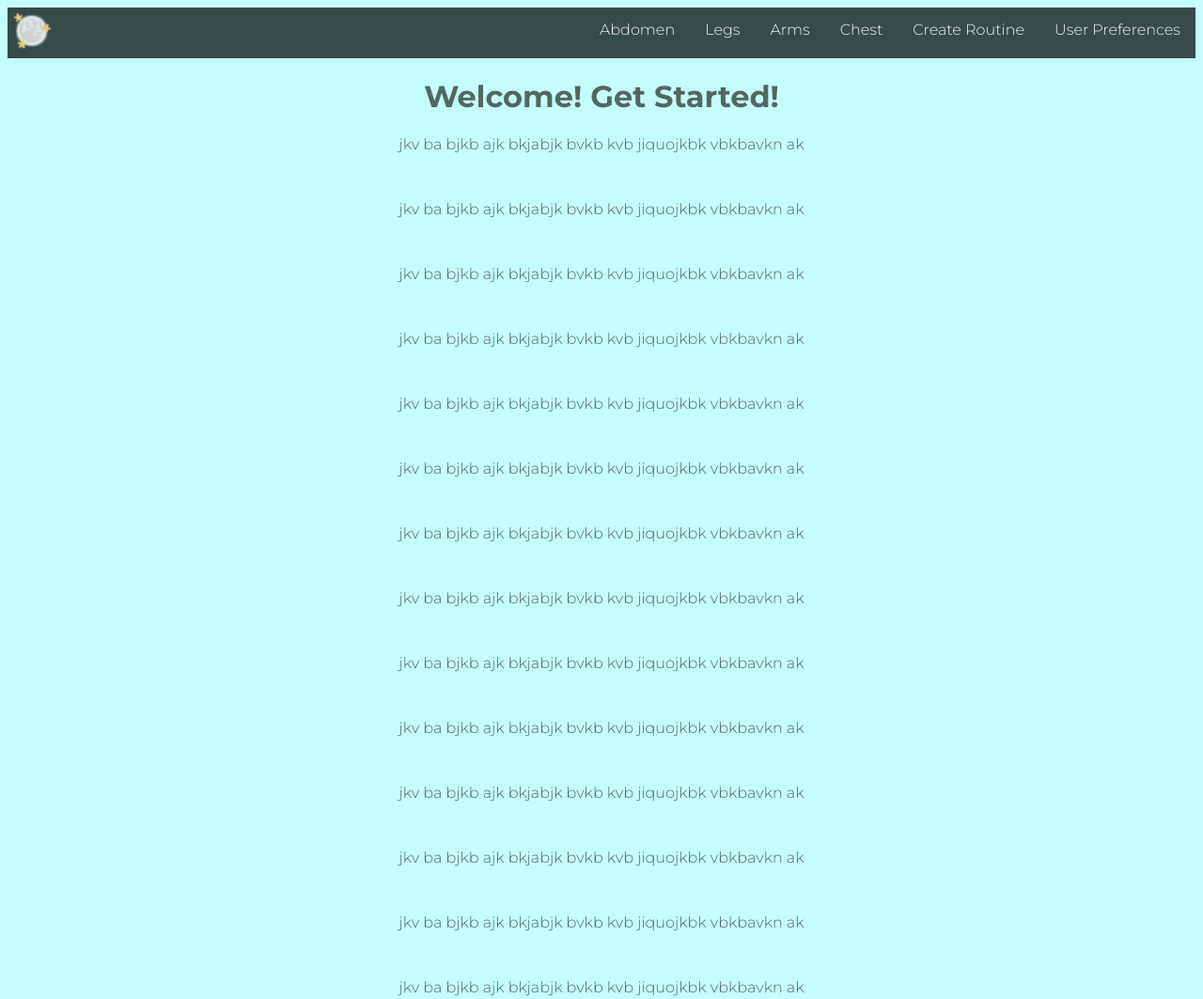
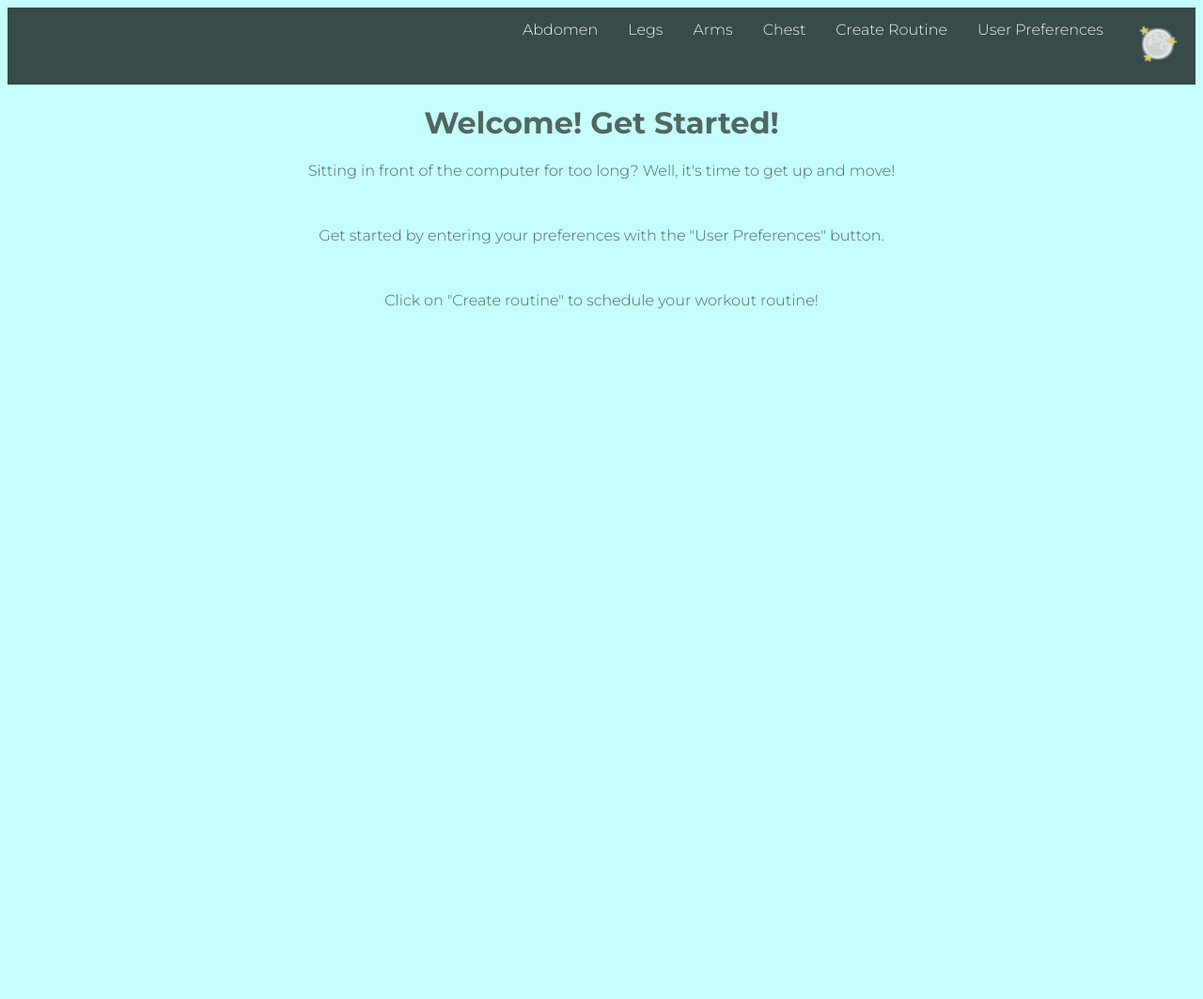
Before and after one commit to CYC02/SPS-Summer22, a React app in the folder fitness-app/: page / in a window 1280 px wide. Shown: the whole page at 94% size. After the commit the page ends 800 px from the top, so only its background shows below. Built offline with nearby package versions, Linux system fonts and the light colour scheme.

Commit message:
Create basic react router

```diff
--- /dev/null
+++ b/fitness-app/src/components/App.js
@@ -0,0 +1,23 @@
+import React from 'react';
+import{BrowserRouter, Routes, Route} from 'react-router-dom';
+
+import TopNav from './TopNav.js';
+import WelcomePage from './WelcomePage.js';
+import CalendarPage from './CalendarPage.js';
+
+class App extends React.Component{
+  render(){
+    return(
+        <BrowserRouter>
+            <Routes>
+              <Route path="/" element={<TopNav />}>
+                <Route index element={<WelcomePage />} />
+                <Route path="calendar" element={<CalendarPage />} />
+              </Route>
+            </Routes>
+        </BrowserRouter>
+    );
+  }
+}
+
+export default App;
--- a/fitness-app/src/components/CalendarRoot.js
+++ b/fitness-app/src/components/CalendarPage.js
@@ -1,7 +1,7 @@
 import React from 'react';
 import CalendarHead from './CalendarHead.js';
 
-class CalendarRoot extends React.Component{
+class CalendarPage extends React.Component{
   render(){
     return(
       <>
@@ -11,4 +11,4 @@ class CalendarRoot extends React.Component{
   }
 }
 
-export default CalendarRoot;
+export default CalendarPage;
--- a/fitness-app/src/components/Root.js
+++ /dev/null
@@ -1,17 +0,0 @@
-import React from 'react';
-import CalendarHead from './CalendarHead.js';
-import TopNav from './TopNav.js';
-import Welcome from './Welcome.js';
-
-class Root extends React.Component{
-  render(){
-    return(
-      <>
-        <TopNav />
-        <Welcome />
-      </>
-    );
-  }
-}
-
-export default Root;
--- a/fitness-app/src/components/TopNav.js
+++ b/fitness-app/src/components/TopNav.js
@@ -1,4 +1,5 @@
 import React from 'react';
+import {Outlet, Link} from "react-router-dom";
 import logoPlaceholder from './images/logoPlaceholder.png'
 class TopNav extends React.Component{
   render(){
@@ -6,15 +7,35 @@ class TopNav extends React.Component{
       <>
       <div className="topNav">
         <nav>
-          <img src={logoPlaceholder} alt="logoPlaceholder" width="50px" height="50px"/>
+          <ul>
+            <li>
+              <Link to="/">
+                <img src={logoPlaceholder} alt="logoPlaceholder" width="50px" height="50px" />
+              </Link>
+            </li>
+            <li>
               <a href="#" >User Preferences</a>
-          <a href="#" >Create Routine</a>
+            </li>
+            <li>
+              <Link to="/calendar">Create Routine</Link>
+            </li>
+            <li>
               <a href="#" >Chest</a>
+            </li>
+            <li>
               <a href="#" >Arms</a>
+            </li>
+            <li>
               <a href="#" >Legs</a>
+            </li>
+            <li>
               <a href="#" >Abdomen</a>
+            </li>
+          </ul>
         </nav>
         </div>
+        <Outlet />
+
       </>
     );
   }
--- a/fitness-app/src/components/Welcome.js
+++ /dev/null
@@ -1,41 +0,0 @@
-import React from 'react';
-
-function Welcome(props){
-    return(
-      <>
-        <div className="welcome">
-          <h1>Welcome! Get Started!</h1>
-          <p>jkv ba bjkb ajk bkjabjk bvkb kvb jiquojkbk vbkbavkn ak</p>
-          <br></br>
-          <p>jkv ba bjkb ajk bkjabjk bvkb kvb jiquojkbk vbkbavkn ak</p>
-          <br></br>
-          <p>jkv ba bjkb ajk bkjabjk bvkb kvb jiquojkbk vbkbavkn ak</p>
-          <br></br>
-          <p>jkv ba bjkb ajk bkjabjk bvkb kvb jiquojkbk vbkbavkn ak</p>
-          <br></br>
-          <p>jkv ba bjkb ajk bkjabjk bvkb kvb jiquojkbk vbkbavkn ak</p>
-          <br></br>
-          <p>jkv ba bjkb ajk bkjabjk bvkb kvb jiquojkbk vbkbavkn ak</p>
-          <br></br>
-          <p>jkv ba bjkb ajk bkjabjk bvkb kvb jiquojkbk vbkbavkn ak</p>
-          <br></br>
-          <p>jkv ba bjkb ajk bkjabjk bvkb kvb jiquojkbk vbkbavkn ak</p>
-          <br></br>
-          <p>jkv ba bjkb ajk bkjabjk bvkb kvb jiquojkbk vbkbavkn ak</p>
-          <br></br>
-          <p>jkv ba bjkb ajk bkjabjk bvkb kvb jiquojkbk vbkbavkn ak</p>
-          <br></br>
-          <p>jkv ba bjkb ajk bkjabjk bvkb kvb jiquojkbk vbkbavkn ak</p>
-          <br></br>
-          <p>jkv ba bjkb ajk bkjabjk bvkb kvb jiquojkbk vbkbavkn ak</p>
-          <br></br>
-          <p>jkv ba bjkb ajk bkjabjk bvkb kvb jiquojkbk vbkbavkn ak</p>
-          <br></br>
-          <p>jkv ba bjkb ajk bkjabjk bvkb kvb jiquojkbk vbkbavkn ak</p>
-          <br></br>
-        </div>
-      </>
-    );
-}
-
-export default Welcome;
--- /dev/null
+++ b/fitness-app/src/components/WelcomePage.js
@@ -0,0 +1,19 @@
+import React from 'react';
+
+function WelcomePage(props){
+    return(
+      <>
+        <div className="welcome">
+          <h1>Welcome! Get Started!</h1>
+          <p>Sitting in front of the computer for too long?
+          Well, it's time to get up and move!</p>
+          <br></br>
+          <p>Get started by entering your preferences with the "User Preferences" button.</p>
+          <br></br>
+          <p>Click on "Create routine" to schedule your workout routine!</p>
+        </div>
+      </>
+    );
+}
+
+export default WelcomePage;
--- a/fitness-app/src/style.css
+++ b/fitness-app/src/style.css
@@ -6,8 +6,8 @@ p,h1{
   color: #526760;
   text-align: center;
   font-family: 'Montserrat', sans-serif;
-  margin-right:30%;
-  margin-left:30%;
+  margin-right:10%;
+  margin-left:10%;
 }
 /*Buttons*/
 /* .button {
@@ -49,7 +49,11 @@ p,h1{
   background-color: #526760;
   color: black;
 }
-
+ul {
+  list-style-type: none;
+  margin: 0;
+  padding: 0;
+}
 
 /*Calendar Table*/
 table, th, td {
```
Also changed, not shown: fitness-app/public/index.html (+0 -11 lines), fitness-app/src/index.js (+4 -3 lines). Lines whose indentation alone changed are shown as unchanged.
